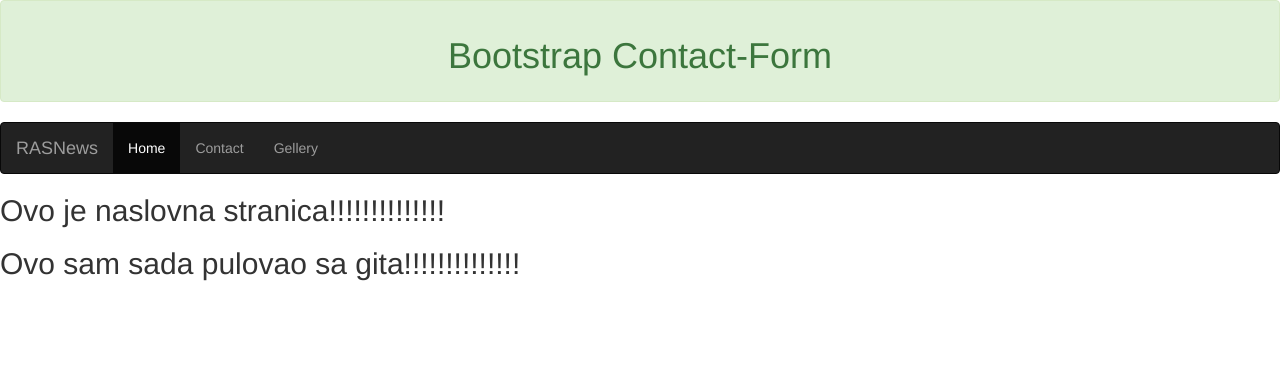
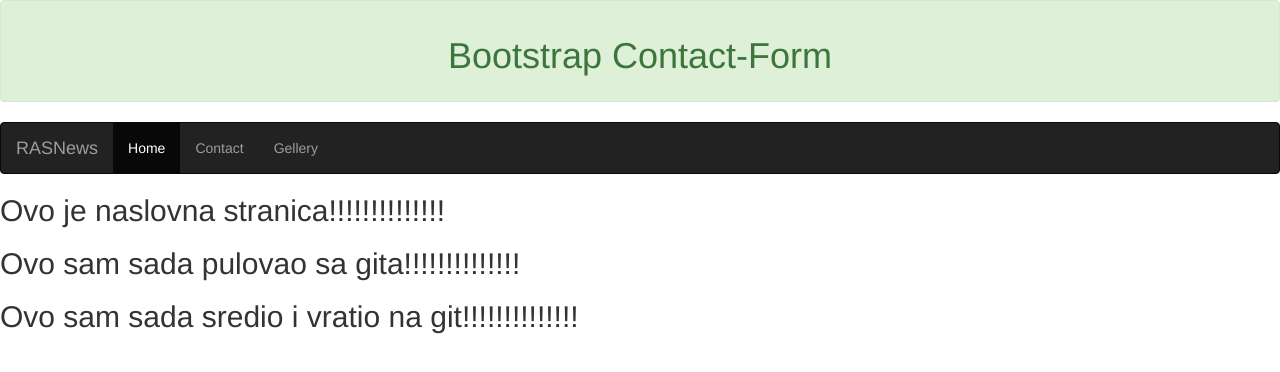
Before and after one commit to makanidja/proba, a plain HTML site: page index.html in a window 1280 px wide. Drawn offline with nearby package versions, Linux system fonts and the light colour scheme.

```diff
--- a/index.html
+++ b/index.html
@@ -28,6 +28,7 @@
 
       <h2>Ovo je naslovna stranica!!!!!!!!!!!!!!</h2>
     <h2>Ovo sam sada pulovao sa gita!!!!!!!!!!!!!!</h2>
+    <h2>Ovo sam sada sredio i vratio na git!!!!!!!!!!!!!!</h2>
 
 
 
```
